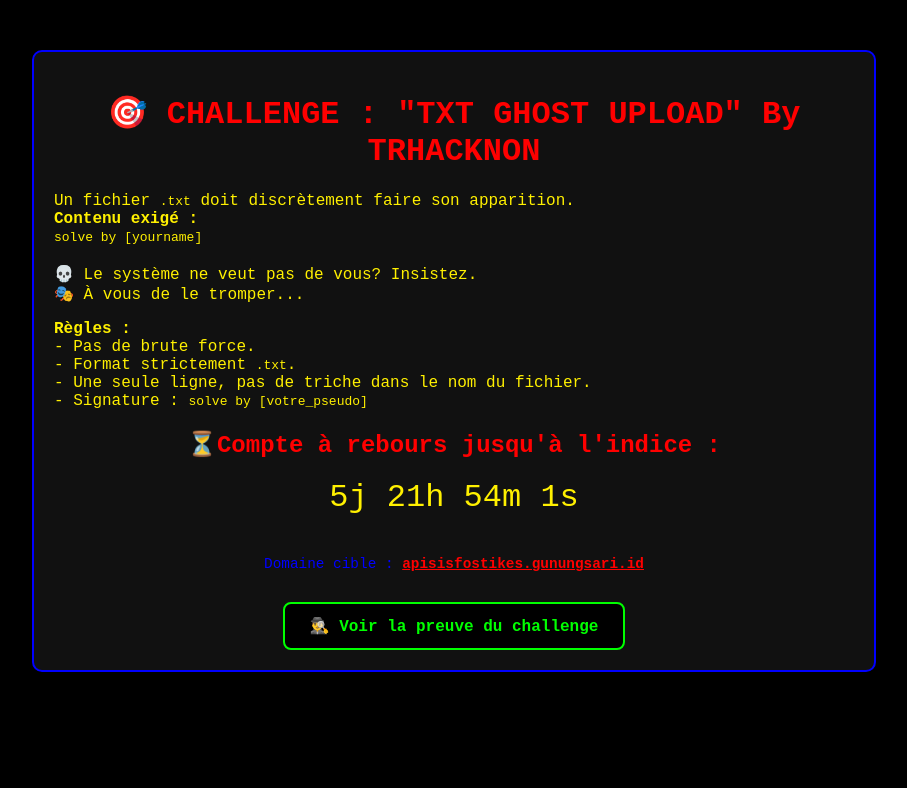
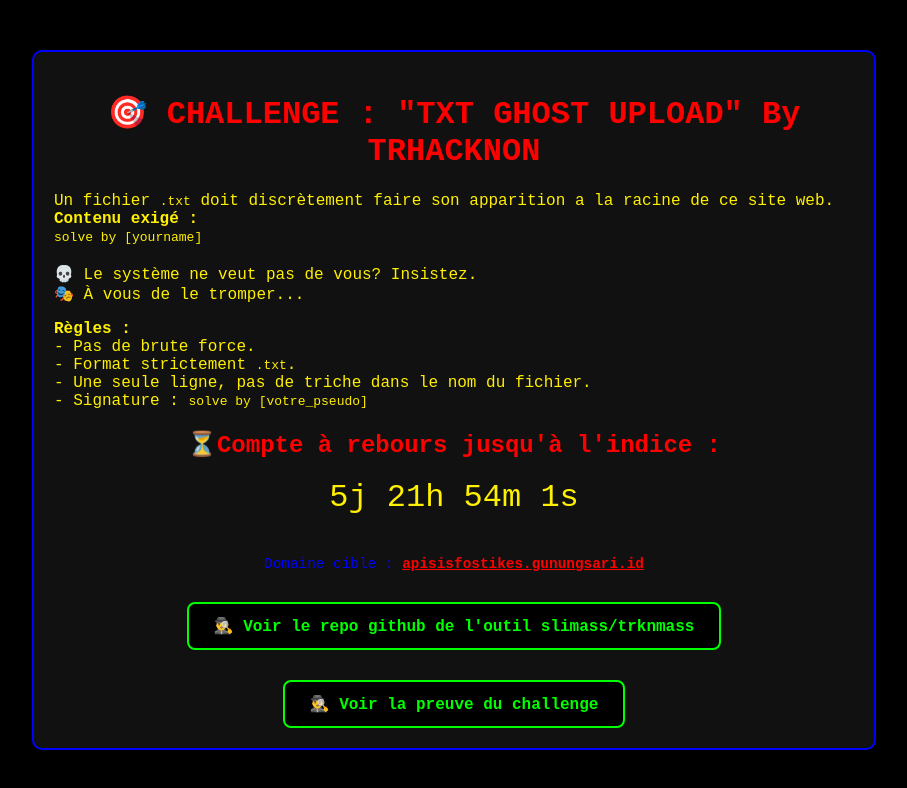
Before and after one commit to tucommenceapousser/webchall, a plain HTML site: page index.html in a window 1280 px wide. Shown: the whole page, without its empty margins (186-1093 px from the left). Drawn offline with Linux system fonts and the light colour scheme.

Commit message:
Update index.html

```diff
--- a/index.html
+++ b/index.html
@@ -73,7 +73,7 @@
   <div class="container">
     <h1>🎯 CHALLENGE : "TXT GHOST UPLOAD" By TRHACKNON</h1>
     <p>
-      Un fichier <code>.txt</code> doit discrètement faire son apparition.<br/>
+      Un fichier <code>.txt</code> doit discrètement faire son apparition a la racine de ce site web.<br/>
       <strong>Contenu exigé :</strong><br/>
       <code>solve by [yourname]</code><br/><br/>
       💀 Le système ne veut pas de vous? Insistez.<br/>
@@ -89,11 +89,15 @@
     <h2>⏳Compte à rebours jusqu'à l'indice :</h2>
     <div class="countdown" id="countdown">Chargement...</div>
     <div class="reveal" id="reveal">
-      🔓 Indice : Un outil oublié... <strong>trknmass</strong>
+      🔓 Indice : Un outil oublié... <strong>trknmass/slimass</strong>
     </div>
     <div class="footer">
       Domaine cible : <a href="https://apisisfostikes.gunungsari.id" target="_blank" style="color: #ff0000;">apisisfostikes.gunungsari.id</a>
     </div>
+    <div style="text-align: center; margin-top: 30px;">
+  <a href="https://github.com/tucommenceapousser/slimass" target="_blank" class="proof-button">
+    🕵️‍♂️ Voir le repo github de l'outil slimass/trknmass
+  </a>
     <div style="text-align: center; margin-top: 30px;">
   <a href="http://apisisfostikes.gunungsari.id/trkn.txt" target="_blank" class="proof-button">
     🕵️‍♂️ Voir la preuve du challenge
```
